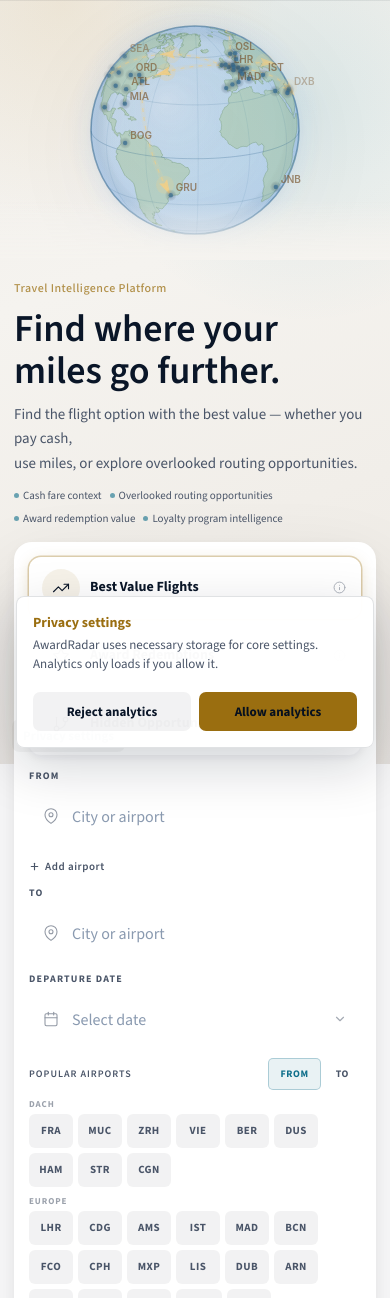
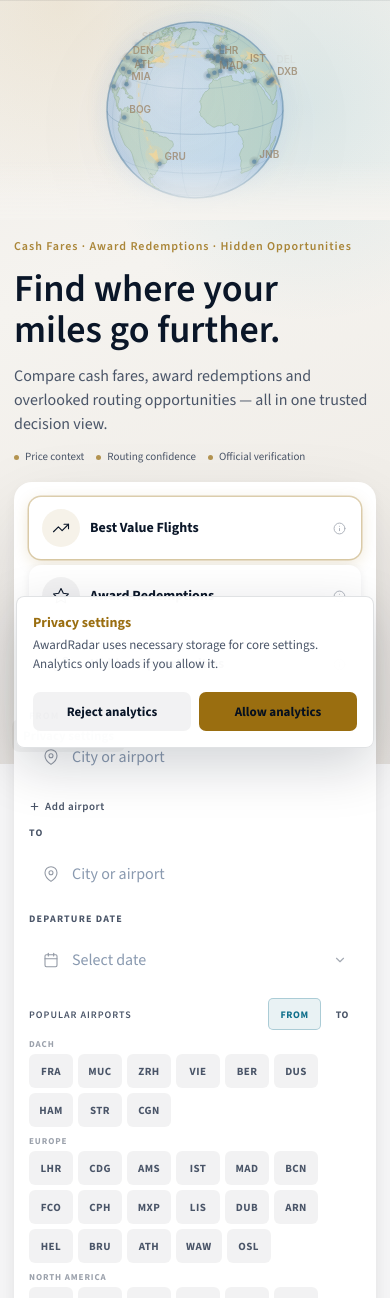
Before and after one commit to FHoffarth/awardradar, a Flask app: page / in a window 390 px wide. Shown: the part 80-1378 px from the top of the page. Run offline with Flask 3, Linux system fonts and the light colour scheme.

Commit message:
feat: refine hero messaging and visual hierarchy

```diff
--- a/static/app.css
+++ b/static/app.css
@@ -44,7 +44,7 @@
   --chip-bg:rgba(255,255,255,.04);
   --chip-bg-on:rgba(106,215,255,.07);
   --nav-bg:transparent;
-  --globe-op:.45;
+  --globe-op:.30;
   --panel-shadow:0 28px 72px rgba(0,0,0,.42),0 0 0 1px rgba(106,215,255,.06),0 0 55px rgba(106,215,255,.07);
   --card-shadow:none;
 }
@@ -67,7 +67,7 @@
   --chip-bg:rgba(7,18,36,.05);
   --chip-bg-on:rgba(13,110,138,.09);
   --nav-bg:rgba(245,243,239,.97);
-  --globe-op:1.0;
+  --globe-op:.36;
   --panel-shadow:0 28px 80px rgba(7,18,36,.13),0 4px 16px rgba(7,18,36,.06);
   --card-shadow:0 6px 24px rgba(7,18,36,.09),0 1px 4px rgba(7,18,36,.05);
 }
@@ -241,10 +241,10 @@
 
 .shell{position:relative;z-index:1;width:min(1120px,94vw);margin:0 auto;padding:0 0 80px}
 
-.hero{padding:24px 0 26px;max-width:600px}
-.eyebrow{font-size:12px;letter-spacing:.04em;text-transform:none;color:var(--gold);font-weight:500;opacity:.75;margin-bottom:12px}
-.hero h1{font-family:var(--font-sans);font-size:clamp(34px,5vw,58px);font-weight:600;font-style:normal;line-height:1.1;letter-spacing:0;margin-bottom:10px;max-width:760px}
-.hero p{color:var(--muted);font-size:15px;line-height:1.65}
+.hero{padding:30px 0 32px;max-width:640px}
+.eyebrow{font-size:12px;letter-spacing:.08em;text-transform:none;color:var(--gold);font-weight:600;opacity:.82;margin-bottom:14px}
+.hero h1{font-family:var(--font-sans);font-size:clamp(34px,5vw,58px);font-weight:600;font-style:normal;line-height:1.08;letter-spacing:0;margin-bottom:14px;max-width:760px}
+.hero p{color:var(--muted);font-size:16px;line-height:1.58;max-width:620px}
 
 .panel{border:1px solid var(--border);background:var(--panel-bg);border-radius:22px;padding:28px 28px 24px;backdrop-filter:blur(22px);box-shadow:var(--panel-shadow)}
 /* Compact editable Search Summary (collapsed state after a search) */
@@ -354,7 +354,7 @@
 .pa-code{letter-spacing:.04em}
 .price{letter-spacing:-.01em}
 /* ===== Discovery Widget ===== */
-.discovery-section{margin-top:32px}
+.discovery-section{margin-top:32px;overflow:hidden}
 .discovery-header{display:flex;align-items:flex-start;justify-content:space-between;gap:12px;margin-bottom:14px}
 .discovery-title{font-size:17px;font-weight:700;color:var(--text);margin:0 0 3px}
 .discovery-sub{font-size:12px;color:var(--muted);margin:0}
@@ -428,7 +428,7 @@
 /* Mobile: one card visible */
 @media(max-width:540px){.disc-card{flex:0 0 calc(100% - 24px)}}
 /* ===== Examples ===== */
-.examples-section{margin-top:24px}
+.examples-section{margin-top:24px;overflow:hidden}
 .examples-header{display:flex;flex-direction:column;gap:3px;margin-bottom:12px}
 .examples-label{font-size:11px;font-weight:700;letter-spacing:.1em;text-transform:uppercase;opacity:.5}
 .examples-sub{font-size:12px;color:var(--muted);opacity:.7}
@@ -899,9 +899,9 @@
 .tiny{font-size:12px;color:var(--muted)}
 .return-field input:disabled{opacity:.38}
 
-.trust-line{display:flex;gap:14px;flex-wrap:wrap;margin-top:12px;font-size:12px;color:var(--muted)}
-.trust-line span{display:flex;align-items:center;gap:4px}
-.trust-dot{width:5px;height:5px;border-radius:50%;background:var(--cyan);opacity:.6;flex-shrink:0}
+.trust-line{display:flex;gap:12px 18px;flex-wrap:wrap;margin-top:16px;font-size:12px;color:var(--muted)}
+.trust-line span{display:flex;align-items:center;gap:6px;line-height:1.3}
+.trust-dot{width:5px;height:5px;border-radius:50%;background:var(--gold);opacity:.7;flex-shrink:0}
 .usp-row{display:grid;grid-template-columns:repeat(3,1fr);gap:10px;margin-top:14px}
 .usp-card{border:1px solid var(--border);background:var(--chip-bg);border-radius:16px;padding:18px 20px;cursor:pointer;transition:all .2s;transform:translateY(0);display:flex;align-items:center;gap:16px}
 .usp-card:hover{border-color:rgba(106,215,255,.3);background:rgba(106,215,255,.06);transform:translateY(-2px);box-shadow:0 8px 24px rgba(106,215,255,.1)}
@@ -1032,8 +1032,8 @@
 
 @media(max-width:640px){
   /* Mobile globe: hero element above search form */
-  #globe-wrap{position:relative;width:100%;height:250px;overflow:hidden;pointer-events:auto;z-index:0;flex-shrink:0}
-  #globe{position:absolute;top:0;left:0;width:100%;height:100%;cursor:grab;opacity:1}
+  #globe-wrap{position:relative;width:100%;height:220px;overflow:hidden;pointer-events:auto;z-index:0;flex-shrink:0}
+  #globe{position:absolute;top:0;left:0;width:100%;height:100%;cursor:grab;opacity:.62}
   /* Fade bottom edge into page background */
   #globe-wrap::after{content:'';position:absolute;bottom:0;left:0;right:0;height:60px;background:linear-gradient(to bottom,transparent,var(--bg));pointer-events:none;z-index:1}
   /* Push shell below the fixed navbar (globe is now in-flow, navbar still fixed) */
@@ -1049,8 +1049,9 @@
   .nav-inner{gap:8px}
 
   /* Hero: tighter on mobile */
-  .hero{padding:12px 0 16px}
-  .trust-line{gap:8px;font-size:11px}
+  .hero{padding:10px 0 18px}
+  .hero p{line-height:1.5}
+  .trust-line{gap:8px 12px;font-size:11px;margin-top:14px}
 
   /* Panel: less padding */
   .panel{padding:14px 14px 16px;border-radius:18px}
@@ -1380,7 +1381,8 @@
 .skip-link{font-size:calc(14px * var(--text-scale))}
 .eyebrow{font-size:calc(12px * var(--text-scale))}
 .hero h1{font-size:clamp(calc(34px * var(--text-scale)),5vw,calc(58px * var(--text-scale)))}
-.hero p,.trust-line{font-size:calc(15px * var(--text-scale))}
+.hero p{font-size:calc(16px * var(--text-scale))}
+.trust-line{font-size:calc(12px * var(--text-scale))}
 .search-summary-text{font-size:calc(1.05rem * var(--text-scale))}
 .search-summary-edit{font-size:calc(.9rem * var(--text-scale))}
 .tab-title{font-size:calc(14px * var(--text-scale))}
@@ -1452,7 +1454,7 @@
   .nav-right{gap:5px}
   .text-size-control{padding:2px;gap:1px}
   .text-size-btn{min-width:28px;min-height:28px;padding:3px 5px}
-  .hero h1{font-size:calc(38px * var(--text-scale))}
+  .hero h1{font-size:clamp(calc(31px * var(--text-scale)),11vw,calc(38px * var(--text-scale)))}
   .fields input{font-size:calc(16px * var(--text-scale))!important}
   .go-main{font-size:calc(16px * var(--text-scale))}
   .trust-line{font-size:calc(11px * var(--text-scale))}
@@ -1466,12 +1468,12 @@
 
 /* === Globe mobile protection — must be last, overrides everything including reduced-motion === */
 @media(max-width:640px){
-  #globe-wrap{display:block!important;visibility:visible!important;opacity:1!important;min-height:260px!important;height:260px!important}
-  #globe{display:block!important;visibility:visible!important;opacity:.8!important;position:relative!important;width:100%!important;height:260px!important;min-height:260px!important}
+  #globe-wrap{display:block!important;visibility:visible!important;opacity:1!important;min-height:220px!important;height:220px!important}
+  #globe{display:block!important;visibility:visible!important;opacity:.62!important;position:relative!important;width:100%!important;height:220px!important;min-height:220px!important}
   #globe canvas{display:block!important;visibility:visible!important;opacity:1!important;width:100%!important;height:100%!important}
 }
 @media(prefers-reduced-motion:reduce) and (max-width:640px){
-  #globe-wrap{display:block!important;visibility:visible!important;opacity:1!important;min-height:260px!important;height:260px!important}
-  #globe{display:block!important;visibility:visible!important;opacity:.8!important;position:relative!important;width:100%!important;height:260px!important;min-height:260px!important}
+  #globe-wrap{display:block!important;visibility:visible!important;opacity:1!important;min-height:220px!important;height:220px!important}
+  #globe{display:block!important;visibility:visible!important;opacity:.62!important;position:relative!important;width:100%!important;height:220px!important;min-height:220px!important}
   #globe canvas{display:block!important;visibility:visible!important;opacity:1!important;width:100%!important;height:100%!important}
 }
--- a/static/app.js
+++ b/static/app.js
@@ -1817,7 +1817,7 @@
       rot += velX;
       velX *= 0.88; // friction
     } else if (autoSpin) {
-      rot += isMobile() ? 0.0014 : 0.0022;
+      rot += isMobile() ? 0.0009 : 0.0014;
     }
     ctx.clearRect(0, 0, w, h);
 
--- a/templates/index.html
+++ b/templates/index.html
@@ -74,7 +74,7 @@
   <link rel="icon" href="/static/favicon-48x48.png" type="image/png" sizes="48x48">
   <link rel="icon" href="/static/favicon-96x96.png" type="image/png" sizes="96x96">
   <link rel="apple-touch-icon" href="/static/apple-touch-icon.png" sizes="180x180">
-  <link rel="stylesheet" href="/static/app.css?v=134">
+  <link rel="stylesheet" href="/static/app.css?v=135">
   <link rel="stylesheet" href="/static/consent.css?v=1">
   <link rel="stylesheet" href="/static/saved_searches.css?v=1">
   <link rel="stylesheet" href="/static/flatpickr.min.css">
@@ -171,14 +171,13 @@
 
   <main class="shell">
     <section class="hero">
-      <div class="eyebrow">Travel Intelligence Platform</div>
+      <div class="eyebrow">Cash Fares &middot; Award Redemptions &middot; Hidden Opportunities</div>
       <h1>Find where your<br>miles go further.</h1>
-      <p>Find the flight option with the best value &mdash; whether you pay cash,<br>use miles, or explore overlooked routing opportunities.</p>
+      <p>Compare cash fares, award redemptions and overlooked routing opportunities &mdash; all in one trusted decision view.</p>
       <div class="trust-line">
-        <span><span class="trust-dot"></span>Cash fare context</span>
-        <span><span class="trust-dot"></span>Overlooked routing opportunities</span>
-        <span><span class="trust-dot"></span>Award redemption value</span>
-        <span><span class="trust-dot"></span>Loyalty program intelligence</span>
+        <span><span class="trust-dot"></span>Price context</span>
+        <span><span class="trust-dot"></span>Routing confidence</span>
+        <span><span class="trust-dot"></span>Official verification</span>
       </div>
     </section>
 
@@ -545,7 +544,7 @@
 
   <script src="/static/flatpickr.min.js"></script>
   <script src="/static/world-land.js"></script>
-  <script src="/static/app.js?v=141"></script>
+  <script src="/static/app.js?v=142"></script>
   <script src="/static/saved_searches.js?v=1"></script>
 </body>
 </html>
```
Also changed, not shown: tests/test_decision_engine_level_1.py (+2 -2 lines).
